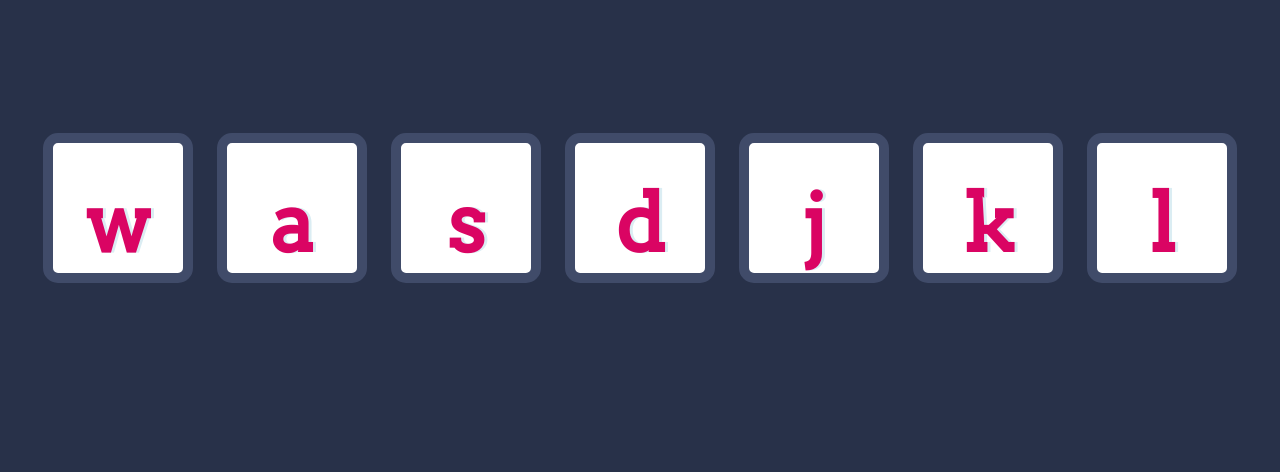
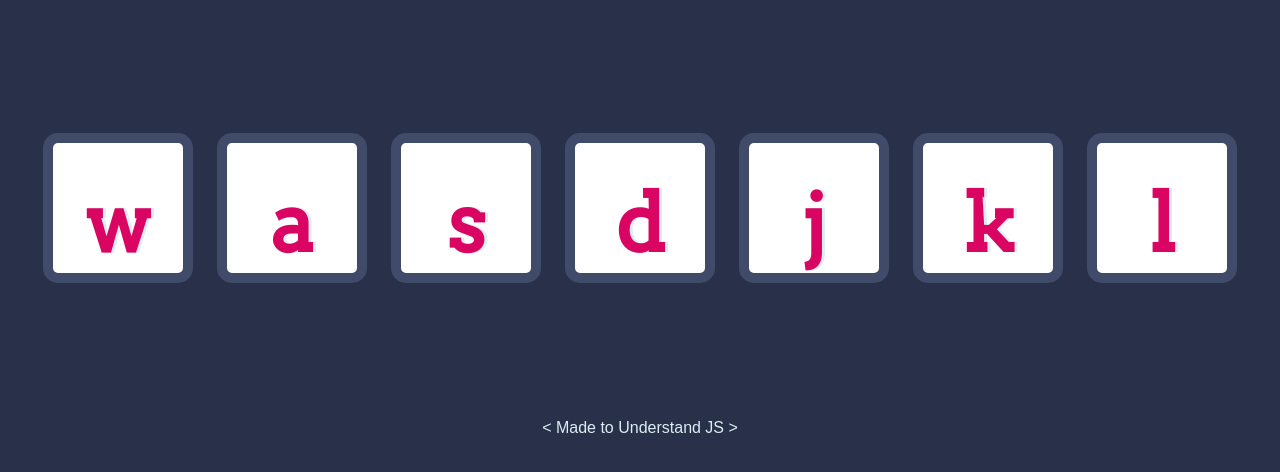
Before and after one commit to Alok-420/Drum-kit-Project, a plain HTML site: page index.html in a window 1280 px wide. Shown: the part 156-628 px from the top of the page. Drawn offline with Linux system fonts and the light colour scheme.

Commit message:
Update index.html

```diff
--- a/index.html
+++ b/index.html
@@ -23,7 +23,7 @@
 
 
   <footer>
-    <!-- Made with ❤️ in London. -->
+    < Made to Understand JS >
   </footer>
   <script src="index.js"></script>
 </body>
```
